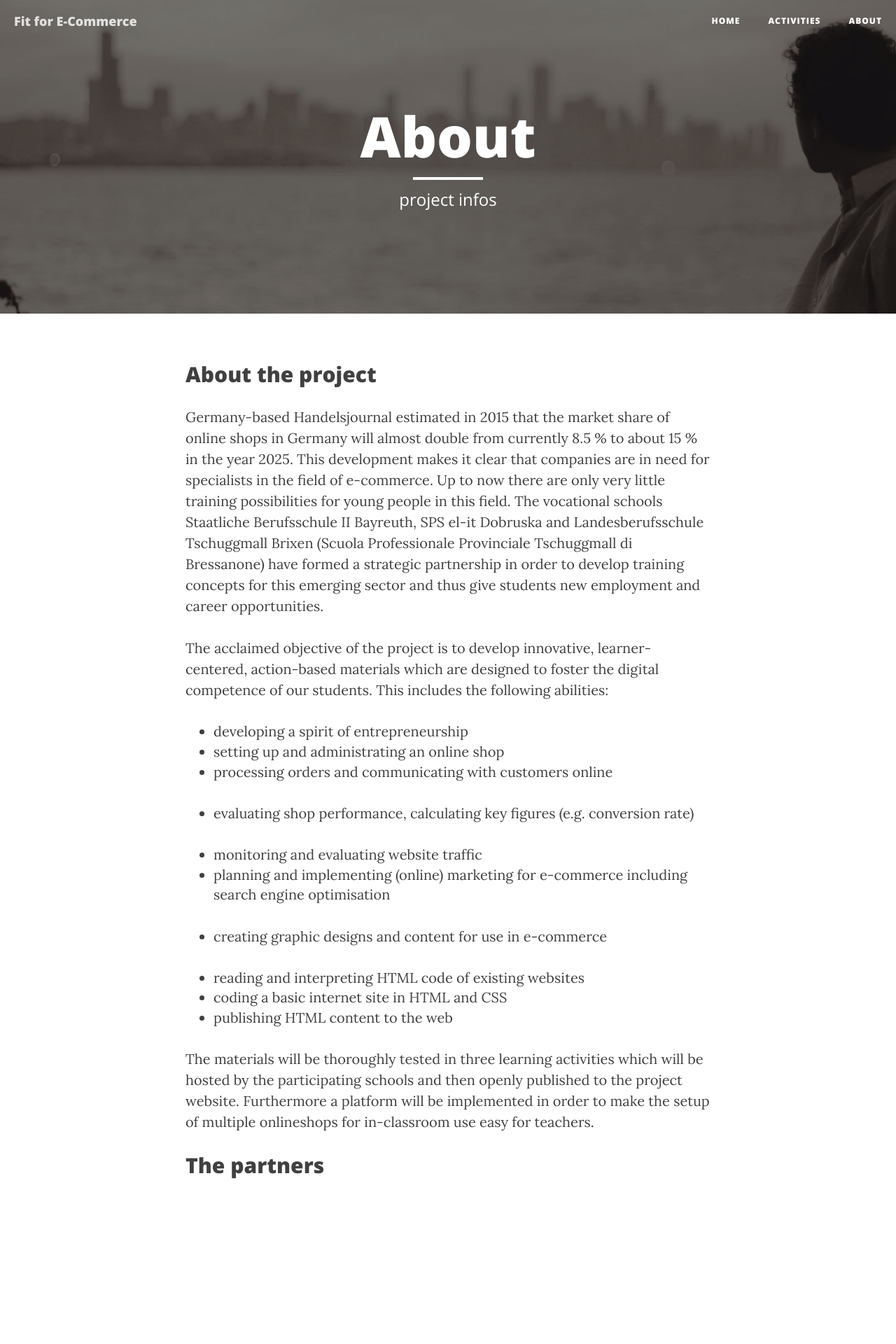
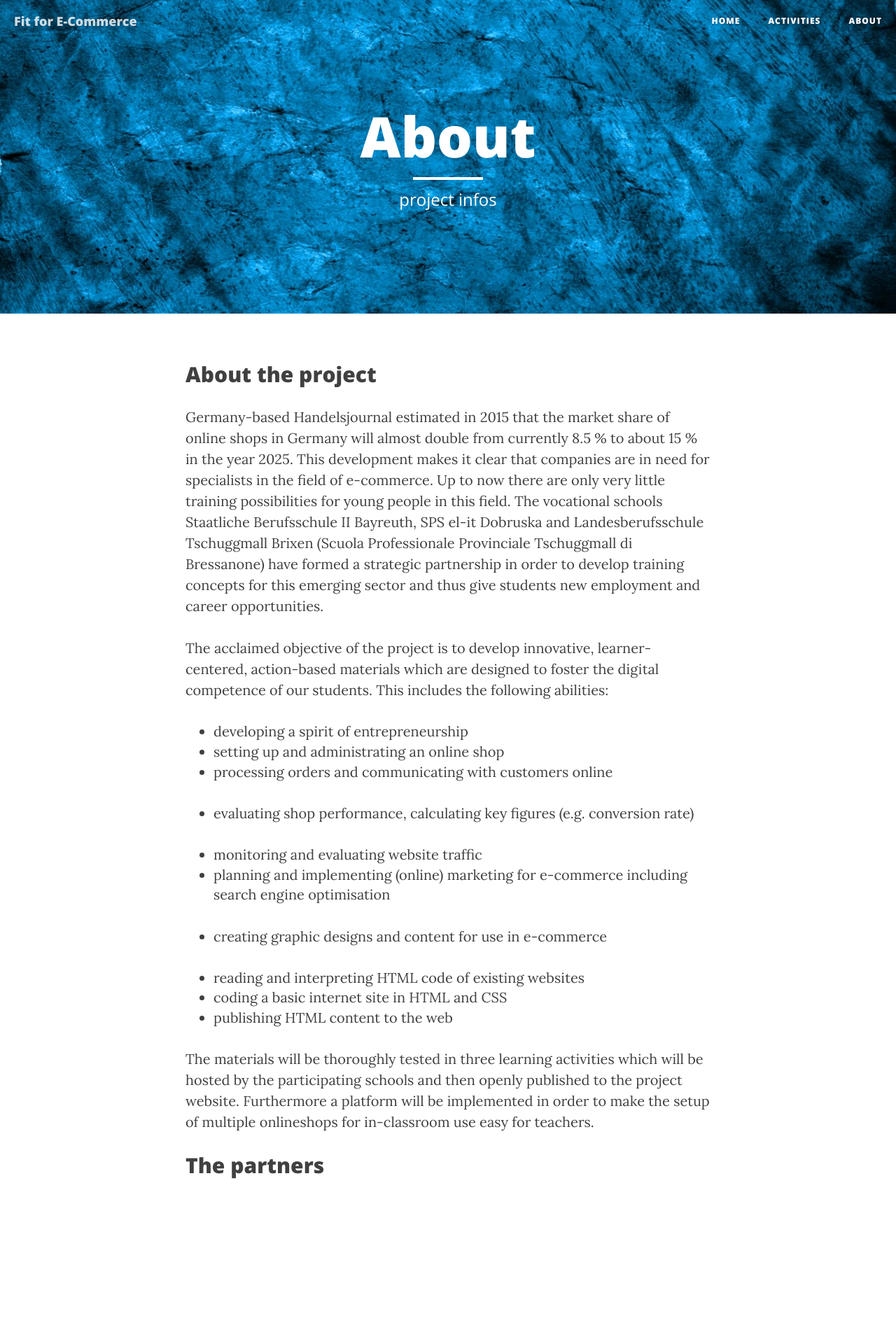
Before and after one commit to fitforecommerce/fitforecommerce.github.io, a Jekyll site: the page built from about.md, in a window 1280 px wide. Shown: the top 1920 px of the page at 70% size. Built offline with Jekyll 4.4.1, drawn with Linux system fonts in a browser that asks for light colours; nearby versions of some CDN libraries.

Commit message:
change background

```diff
--- a/about.md
+++ b/about.md
@@ -2,7 +2,7 @@
 layout: page
 title: "About"
 description: "project infos"
-header-img: "img/about-bg.jpg"
+header-img: "img/blue_background.jpg"
 ---
 
 ## About the project
```
